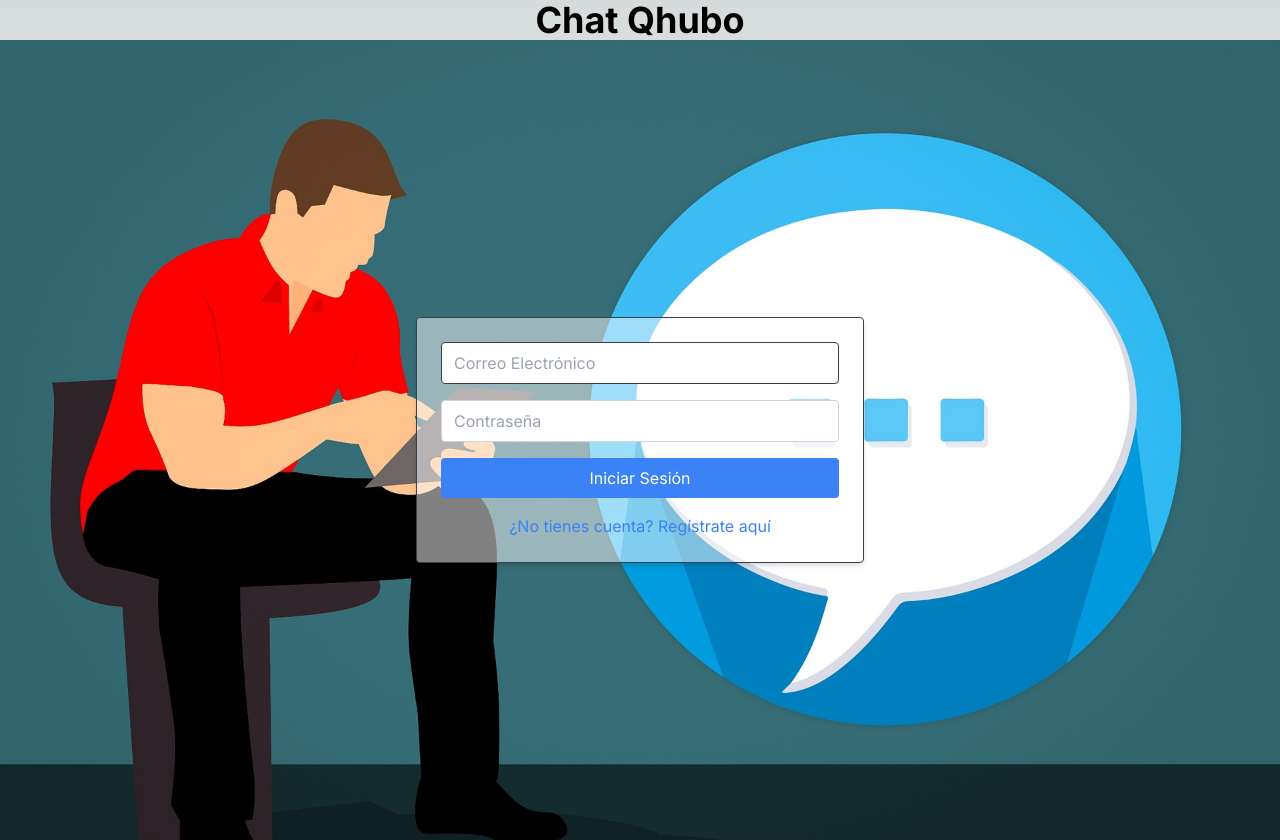
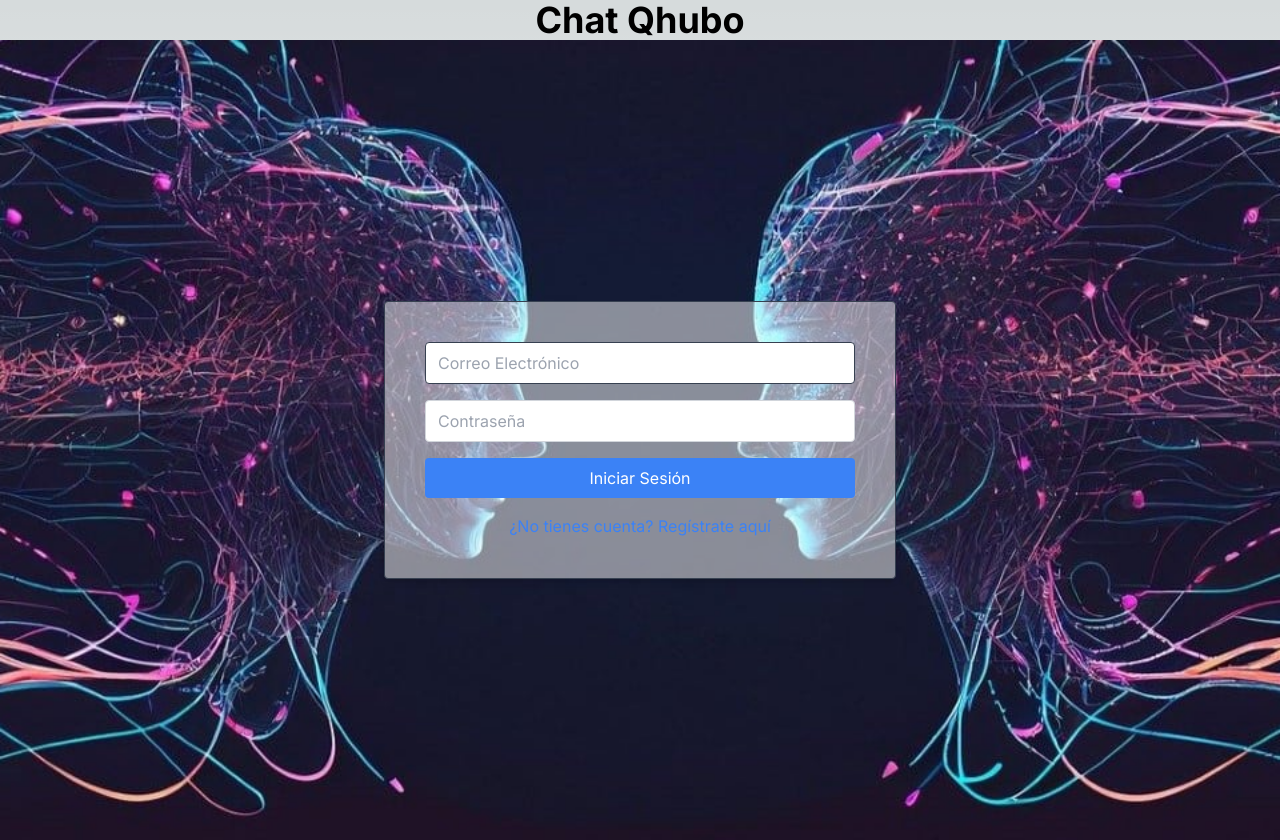
Before and after one commit to elvisuriel/videochat, a Next.js app: page / in a window 1280 px wide. Built offline with nearby package versions, Linux system fonts and the light colour scheme; no server answers.

Commit message:
mas cambios img

```diff
--- a/src/app/components/SignInForm.tsx
+++ b/src/app/components/SignInForm.tsx
@@ -27,7 +27,7 @@ const SignInForm: React.FC<SignInFormProps> = ({ auth, onSignInSuccess }) => {
     return (
         <div className="relative flex justify-center items-center h-screen">
             <div className="absolute bg-cover bg-center inset-0" style={{ backgroundImage: "url('assets/chatt.jpg')" }}></div>
-            <div className="z-10 max-w-md p-6 border border-gray-700 bg-white text-gray-900 rounded shadow-md bg-opacity-50">
+            <div className="z-10 max-w-lg p-10 border border-gray-700 bg-white text-gray-900 rounded shadow-md bg-opacity-50">
                 <input
                     className="w-full mb-4 px-3 py-2 border border-gray-700 rounded"
                     type="email"
```
Also changed, not shown: public/assets/chatt.jpg.
